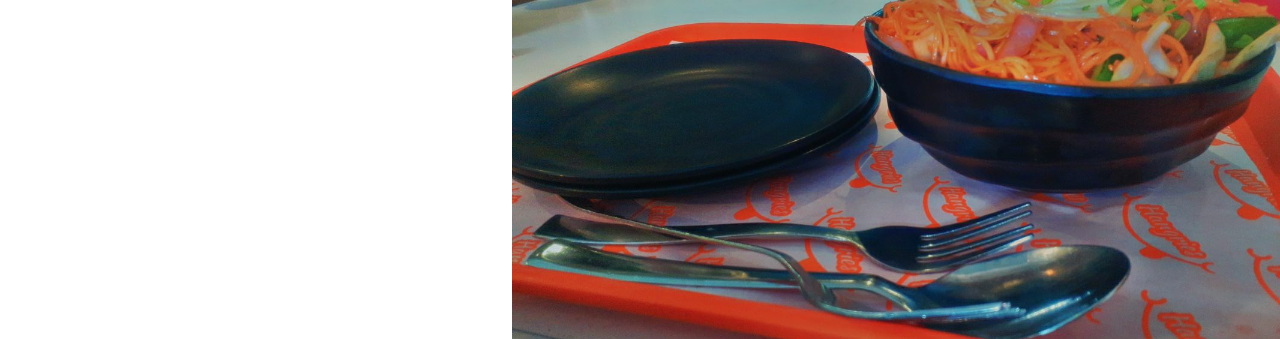
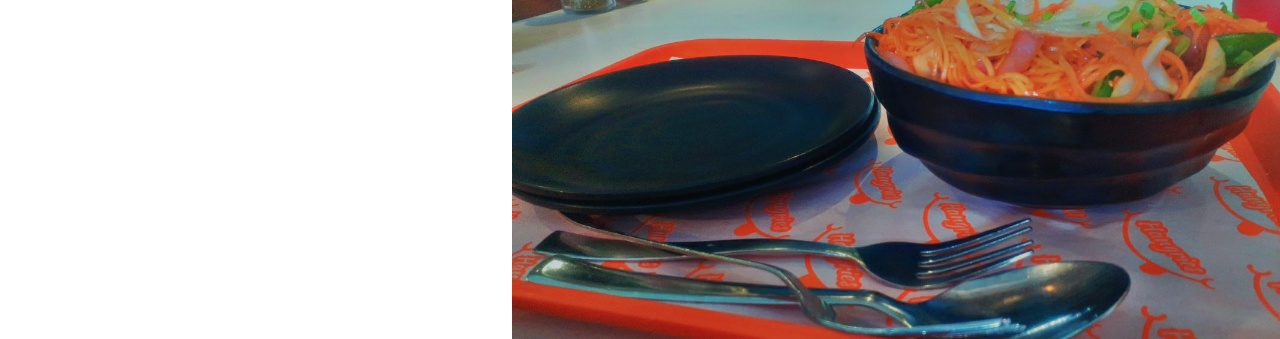
Before and after one commit to akkiokhokh/clone, a plain HTML site: page index.html in a window 1280 px wide. Shown: the part 461-800 px from the top of the page. Drawn offline with nearby package versions, Linux system fonts and the light colour scheme.

Commit message:
Update project.css

```diff
--- a/project.css
+++ b/project.css
@@ -121,7 +121,7 @@ nav i{
     height: 50%;
 
     background-image: url(singapuri.jpg);
-    background-position: center;
+    background-position: top;
     background-size: cover;
 
 }
```
